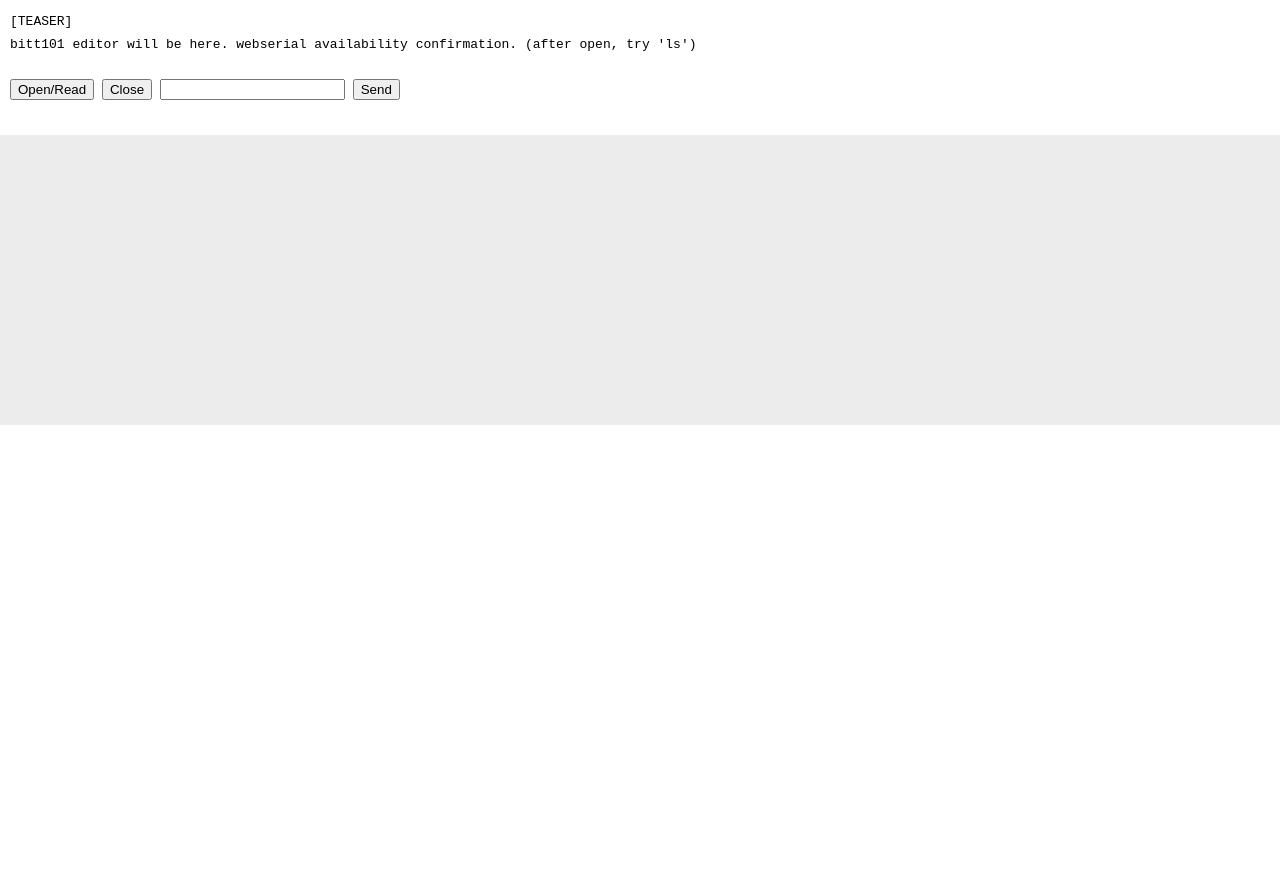
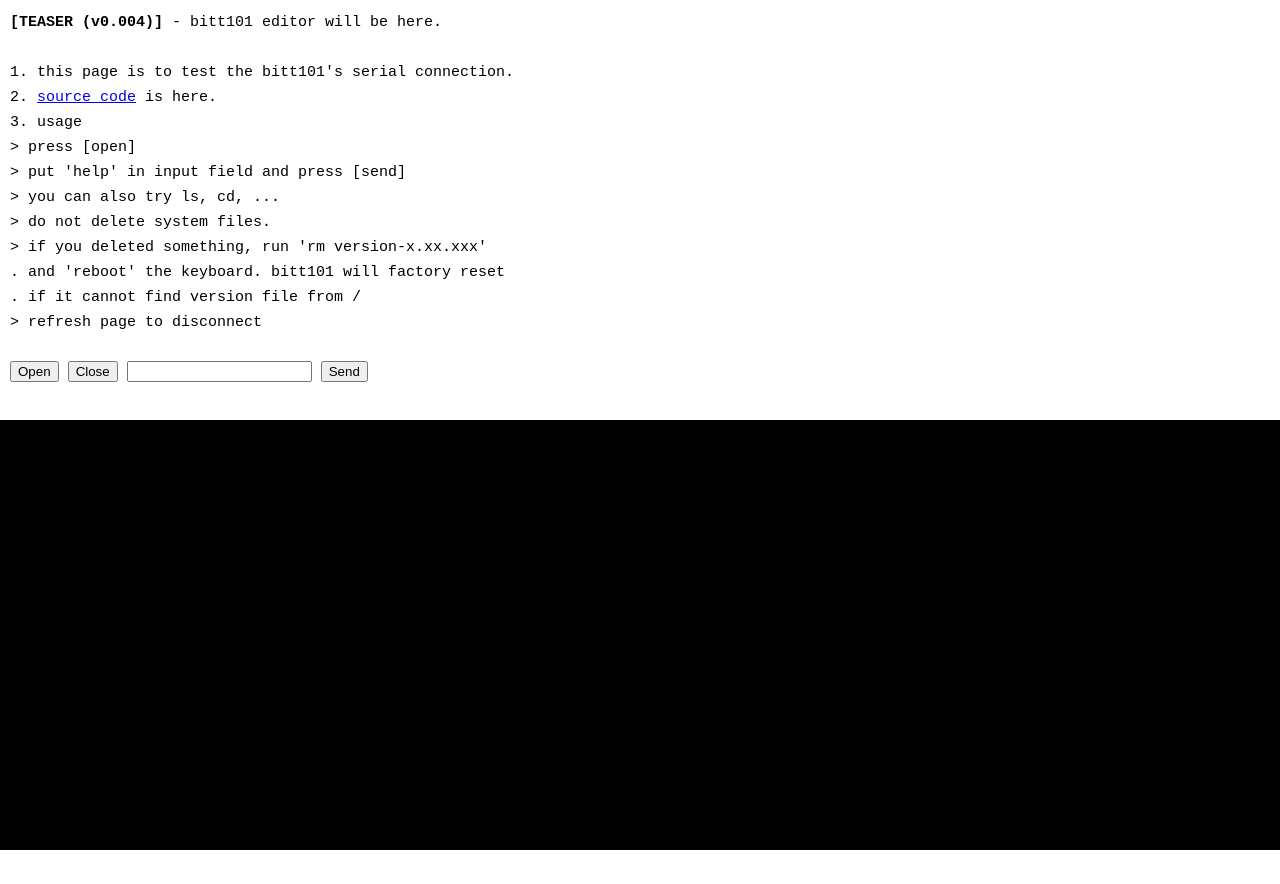
Before and after one commit to sagaklabs/sagaklabs.github.io, a plain HTML site: page bitt101/index.html in a window 1280 px wide. Before the commit the page ends 800 px from the top, so only its background shows below. Drawn offline with Linux system fonts and the light colour scheme.

Commit message:
teaser commit

```diff
--- a/bitt101/index.html
+++ b/bitt101/index.html
@@ -5,28 +5,49 @@
     <script src='../lib/jquery/jquery-3.6.3.js'></script>
 </head>
 
-<body style='margin: 0px; font-family: monospace; line-height: 23px;'>
+<body style='margin: 0px; font-family: "Roboto Mono Light", monospace; font-size: 15px; line-height: 25px;'>
 
 <div style='width: 100%; padding: 10px;'>
-    [TEASER]<br>
-    bitt101 editor will be here. webserial availability confirmation. (after open, try 'ls')<br>
+    <b>[TEASER (v0.004)]</b> - bitt101 editor will be here.<br>
     <br>
-    <button id='btn_open'>Open/Read</button>&nbsp;<button id='btn_close'>Close</button>
+    1. this page is to test the bitt101's serial connection.<br>
+    2. <a href='https://github.com/sagaklabs/sagaklabs.github.io'>source code</a> is here.<br>
+    3. usage<br>
+    > press [open]<br>
+    > put 'help' in input field and press [send]<br>
+    > you can also try ls, cd, ...<br>
+    > do not delete system files.<br>
+    > if you deleted something, run 'rm version-x.xx.xxx'<br>
+    .  and 'reboot' the keyboard. bitt101 will factory reset<br>
+    .  if it cannot find version file from /<br>
+    > refresh page to disconnect<br>
+    <br>
+    <button id='btn_open'>Open</button>&nbsp;<button id='btn_close'>Close</button>
     <input type='text' id='txt_send' value=''></input> <button id='btn_send'>Send</button><br>
     <br>
     <!--<button id='btn_get_keymap'>get(download) keymap</button>-->
 </div>
 
 <div style='border-top-width: 1px;'>
-<textarea style='margin: 0px; background-color: #d6d6d677; color: #6b6b6b; width: 100%; height: 280px; border: 0px solid; padding: 5px; font-size: 11px; font-family: Roboto Mono, monospace;' id='log_serial'></textarea><br>
+<textarea style='
+    margin: 0px;
+    background-color: #000000;
+    color: #45ff3f;
+    width: 100%;
+    height: 420px;
+    border: 0px solid;
+    padding: 5px;
+    font-size: 10px;
+    line-height: 1.5em;
+    font-family: "Roboto Mono", "Courier New", monospace;' id='log_serial'></textarea><br>
 </div>
 
-<div style='' id='container_keymap'>
-    <div style='background-image: "./image/topview.png"; width: 100%; zoom: 1.0;'>
-
+<!--
+<div style='padding: 5px; align-content: center;'>
+    <div style='background-image: url("../image/topview.png"); width: 1022px; height: 225px; zoom: 1.0; image-rendering: -webkit-optimize-contrast;'>
     </div>
-
 </div>
+-->
 
 <br>
 
@@ -66,7 +87,8 @@ btn_get_keymap.on('click', async() => {
 });
 
 function append_seriallog(msg) {
-    log_serial.html(log_serial.html() + msg.replace('/> ', ''));
+    log_serial.html(log_serial.html() + msg.replace('/> ', '\n'));
+    log_serial.html(log_serial.html().replace(/\n\n/g, '\n'));
     log_serial.scrollTop(log_serial[0].scrollHeight - log_serial.height());// = log_serial.innerHeight();
 }
 </script>
```
Also changed, not shown: index.html (+1 -1 lines), image/topview.png (renamed from bitt101/image/topview.png).
